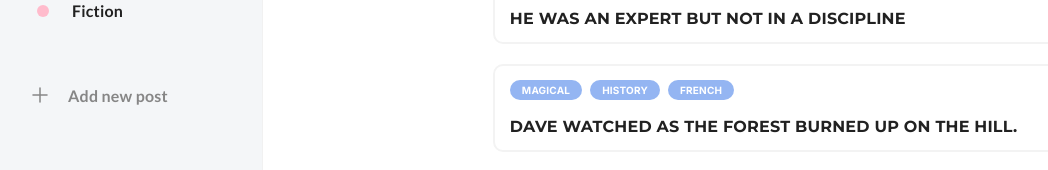
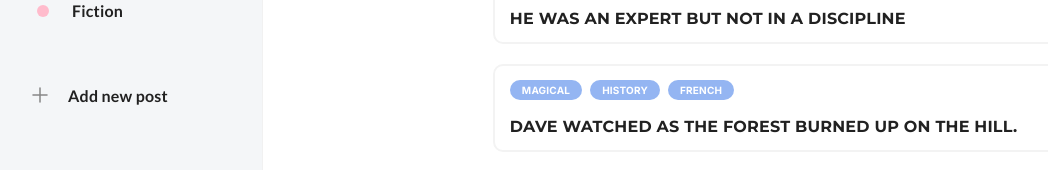
Before and after one commit to Anna-Kot/saga_start, a React (Create React App) app: page /posts in a window 1280 px wide. Shown: the part 344-514 px from the top of the page, without its empty margins (18-1066 px from the left). Built offline with nearby package versions, Linux system fonts and the light colour scheme; data requests are answered from the project's data file.

Commit message:
Refactor Sidebar

```diff
--- a/src/components/EditingButtonContainer/EditingButtonContainer.jsx
+++ b/src/components/EditingButtonContainer/EditingButtonContainer.jsx
@@ -3,33 +3,38 @@ import { useDispatch, useSelector } from 'react-redux';
 
 import { setReadListPost } from '../../store/post/actions';
 import EditingButton from '../../components/EditingButton';
-
 import * as s from './EditingButtonContainer.styled';
 import { ReactComponent as PinPost } from '../../assets/svg/PinPost.svg';
 import { ReactComponent as PinPostRed } from '../../assets/svg/PinPostRed.svg';
 import { ReactComponent as EditPost } from '../../assets/svg/EditPost.svg';
 import { ReactComponent as DeletePost } from '../../assets/svg/DeletePost.svg';
 
+const LENGTH_MESSAGE = 'Sorry, you can added to Read List only 10 posts';
+const DUPLICATE_MESSAGE = 'You can`t added duplicate';
+
 const EditingButtonContainer = ({ post }) => {
+  const dispatch = useDispatch();
   const readList = useSelector(state => state.Posts.readListPosts);
-
-  const dispatch = useDispatch();
-  // const [addReadPost, setAddReadPost] = useState(readList);
 
   const addPostToList = event => {
     event.stopPropagation();
-    console.log(post);
-    const result = readList.find(({ id }) => id === post.id);
-    console.log(result);
-    if (readList.length < 10) {
-      if (!result) {
-        dispatch(setReadListPost(post));
-      } else {
-        alert('You can`t added dublicate');
-      }
-    } else {
-      alert('Sorry, you can added to Read List only 10 posts');
-    }
+
+    if (readList.length >= 10) return alert(LENGTH_MESSAGE);
+
+    const isDuplicate = readList.find(({ id }) => id === post.id);
+    if (isDuplicate) return alert(DUPLICATE_MESSAGE);
+
+    dispatch(setReadListPost(post));
+
+    // if (readList.length < 10) {
+    //   if (!result) {
+    //     dispatch(setReadListPost(post));
+    //   } else {
+    //     alert('You can`t added dublicate');
+    //   }
+    // } else {
+    //   alert('Sorry, you can added to Read List only 10 posts');
+    // }
   };
 
   return (
--- a/src/components/SideBarButton/SideBarButton.jsx
+++ b/src/components/SideBarButton/SideBarButton.jsx
@@ -7,45 +7,64 @@ import * as s from './SideBarButton.styled';
   IconButton
   MarkerButton
 */
-const SidebarButton = ({ type, IconComponent = () => null, text = '', markerColor = '', onClickHandler }) => {
+const SidebarButton = ({
+  type = '',
+  text = '',
+  markerColor = '',
+  activeButton,
+  setActiveButton,
+  onNavigate = () => null,
+  IconComponent = () => null,
+}) => {
   const count = useSelector(state => state.Posts.countOfList);
 
-  if (type === 'IconButton') {
-    if (text === 'Read List') {
-      return (
-        <s.ButtonContainer onClick={onClickHandler}>
-          <IconComponent />
-          <s.ButtonText>{text}</s.ButtonText>
-          <s.NumberOfList>{count}</s.NumberOfList>
-        </s.ButtonContainer>
-      );
-    }
-    if (text === 'Add new post') {
-      return (
-        <s.ButtonContainer>
-          <IconComponent />
-          <s.ButtonText style={{ color: '#868686' }}>{text}</s.ButtonText>
-        </s.ButtonContainer>
-      );
-    }
-    return (
-      <s.ButtonContainer onClick={onClickHandler}>
-        <IconComponent />
-        <s.ButtonText>{text}</s.ButtonText>
-      </s.ButtonContainer>
-    );
-  }
+  const handleButtonOnClick = () => {
+    setActiveButton(text);
+    onNavigate();
+  };
 
-  if (type === 'MarkerButton') {
-    return (
-      <s.ButtonContainer>
-        <s.CircleIcon style={{ background: markerColor }} />
-        <s.ButtonText>{text}</s.ButtonText>
-      </s.ButtonContainer>
-    );
-  }
+  // if (type === 'IconButton') {
+  //   if (text === 'Read List') {
+  //     return (
+  //       <s.ButtonContainer onClick={onClickHandler}>
+  //         <IconComponent />
+  //         <s.ButtonText>{text}</s.ButtonText>
+  //         <s.NumberOfList>{count}</s.NumberOfList>
+  //       </s.ButtonContainer>
+  //     );
+  //   }
+  //   if (text === 'Add new post') {
+  //     return (
+  //       <s.ButtonContainer>
+  //         <IconComponent />
+  //         <s.ButtonText style={{ color: '#868686' }}>{text}</s.ButtonText>
+  //       </s.ButtonContainer>
+  //     );
+  //   }
+  //   return (
+  //     <s.ButtonContainer onClick={onClickHandler}>
+  //       <IconComponent />
+  //       <s.ButtonText>{text}</s.ButtonText>
+  //     </s.ButtonContainer>
+  //   );
+  // }
 
-  return null;
+  // if (type === 'MarkerButton') {
+  //   return (
+  //     <s.ButtonContainer style={{backgroundColor: '#ffffff'}}>
+  //       <s.CircleIcon style={{ background: markerColor }} />
+  //       <s.ButtonText>{text}</s.ButtonText>
+  //     </s.ButtonContainer>
+  //   );
+  // }
+
+  return (
+    <s.ButtonContainer onClick={handleButtonOnClick} activeButton={activeButton === text}>
+      {type === 'IconButton' ? <IconComponent /> : <s.CircleIcon style={{ background: markerColor }} />}
+      <s.ButtonText>{text}</s.ButtonText>
+      {text === 'Read List' && <s.NumberOfList>{count}</s.NumberOfList>}
+    </s.ButtonContainer>
+  );
 };
 
 export default SidebarButton;
--- a/src/components/SideBarButton/SideBarButton.styled.js
+++ b/src/components/SideBarButton/SideBarButton.styled.js
@@ -10,7 +10,7 @@ export const ButtonContainer = styled.button`
   display: flex;
   align-items: center;
   border: none;
-  background: transparent;
+  background: ${({ activeButton }) => (activeButton ? '#ffffff' : 'transparent')};
   cursor: pointer;
 
   margin-bottom: 8px;
--- a/src/components/TagsContainer/TagsContainer.jsx
+++ b/src/components/TagsContainer/TagsContainer.jsx
@@ -8,7 +8,7 @@ const TagsContainer = ({ tagsList }) => {
     <s.TagsWrapper className="tag-wrapper">
       {tagsList &&
         tagsList.map(tag => {
-          return <s.TagBlock>{tag}</s.TagBlock>;
+          return <s.TagBlock key={tag}>{tag}</s.TagBlock>;
         })}
       {/* <s.TagBlock>{post && post.tags[0]}</s.TagBlock>
       <s.TagBlock>{post && post.tags[1]}</s.TagBlock>
--- a/src/containers/SideBar/SideBar.jsx
+++ b/src/containers/SideBar/SideBar.jsx
@@ -1,4 +1,4 @@
-import React from 'react';
+import React, { useState } from 'react';
 import { useNavigate } from 'react-router-dom';
 
 import * as s from './SideBar.styled';
@@ -7,8 +7,60 @@ import { ReactComponent as ListBarIcon } from '../../assets/svg/ListBar.svg';
 import { ReactComponent as ClipIcon } from '../../assets/svg/Clip.svg';
 import { ReactComponent as PlusPost } from '../../assets/svg/PlusPost.svg';
 
+const SIDEBAR_BUTTONS = [
+  {
+    text: 'All Posts',
+    type: 'IconButton',
+    IconComponent: ListBarIcon,
+    path: '/posts',
+    markerColor: null,
+  },
+  {
+    text: 'Read List',
+    type: 'IconButton',
+    IconComponent: ClipIcon,
+    path: '/readlist',
+    markerColor: null,
+  },
+  {
+    text: 'Classic',
+    type: 'MarkerButton',
+    IconComponent: null,
+    path: null,
+    markerColor: '#42b883',
+  },
+  {
+    text: 'English',
+    type: 'MarkerButton',
+    IconComponent: null,
+    path: null,
+    markerColor: '#64c4ed',
+  },
+  {
+    text: 'Fiction',
+    type: 'MarkerButton',
+    IconComponent: null,
+    path: null,
+    markerColor: '#ffbbcc',
+  },
+  {
+    text: 'Add new post',
+    type: 'IconButton',
+    IconComponent: PlusPost,
+    path: null,
+    markerColor: null,
+  },
+];
+
 const SideBar = () => {
   const navigate = useNavigate();
+  const [activeButton, setActiveButton] = useState('All Posts');
+
+  const handleRedirect = path => {
+    if (!path) return;
+    navigate(path);
+  };
+
   // const onClickHandlerNavigate = text => {
   //   if (text === 'All Posts') {
   //     navigate('/posts');
@@ -18,7 +70,22 @@ const SideBar = () => {
   // };
   return (
     <s.MainWrraper>
-      <SideBarButton
+      {SIDEBAR_BUTTONS.map(({ text, type, path, markerColor, IconComponent }) => {
+        return (
+          <SideBarButton
+            key={text}
+            onNavigate={() => handleRedirect(path)}
+            IconComponent={IconComponent}
+            type={type}
+            text={text}
+            markerColor={markerColor}
+            activeButton={activeButton}
+            setActiveButton={setActiveButton}
+          />
+        );
+      })}
+
+      {/* <SideBarButton
         IconComponent={ListBarIcon}
         type="IconButton"
         text="All Posts"
@@ -33,9 +100,9 @@ const SideBar = () => {
 
       <SideBarButton markerColor="#42b883" type="MarkerButton" text="Classic" />
       <SideBarButton markerColor="#64c4ed" type="MarkerButton" text="English" />
-      <SideBarButton markerColor="#ffbbcc" type="MarkerButton" text="Fiction" />
+      <SideBarButton markerColor="#ffbbcc" type="MarkerButton" text="Fiction" /> */}
 
-      <SideBarButton IconComponent={PlusPost} type="IconButton" text="Add new post" />
+      {/* <SideBarButton IconComponent={PlusPost} type="IconButton" text="Add new post" /> */}
     </s.MainWrraper>
   );
 };
--- a/src/pages/ReadList/ReadList.jsx
+++ b/src/pages/ReadList/ReadList.jsx
@@ -1,4 +1,4 @@
-import React from 'react';
+import React, { useCallback } from 'react';
 import { useNavigate } from 'react-router-dom';
 import { useSelector } from 'react-redux';
 
@@ -11,8 +11,16 @@ import * as s from './ReadList.styled';
 const ReadList = () => {
   const navigate = useNavigate();
   const readList = useSelector(state => state.Posts.readListPosts);
-  console.log(readList);
-  const handleOpenPostById = id => navigate(`/posts/${id}`);
+  // const handleOpenPostById = id => navigate(`/posts/${id}`);
+  const handleOpenPostById = id => {
+    if (id === 1) console.log('RENDER ID1 post!!!');
+
+    navigate(`/posts/${id}`);
+  };
+  // const handleOpenPostById = useCallback(id => {
+  //   if (id === 1) console.log('RENDER ID1 post!!!');
+  //   navigate(`/posts/${id}`);
+  // }, []);
 
   return (
     <>
```
